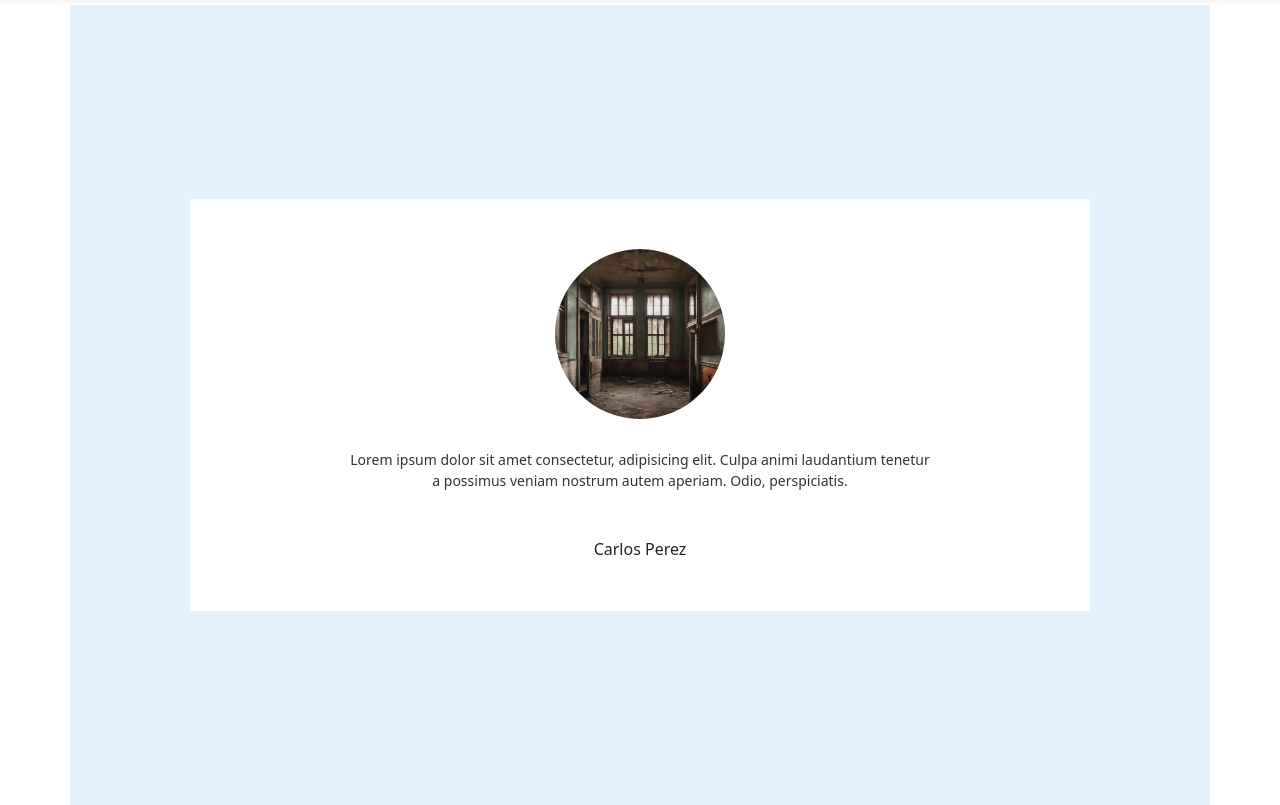
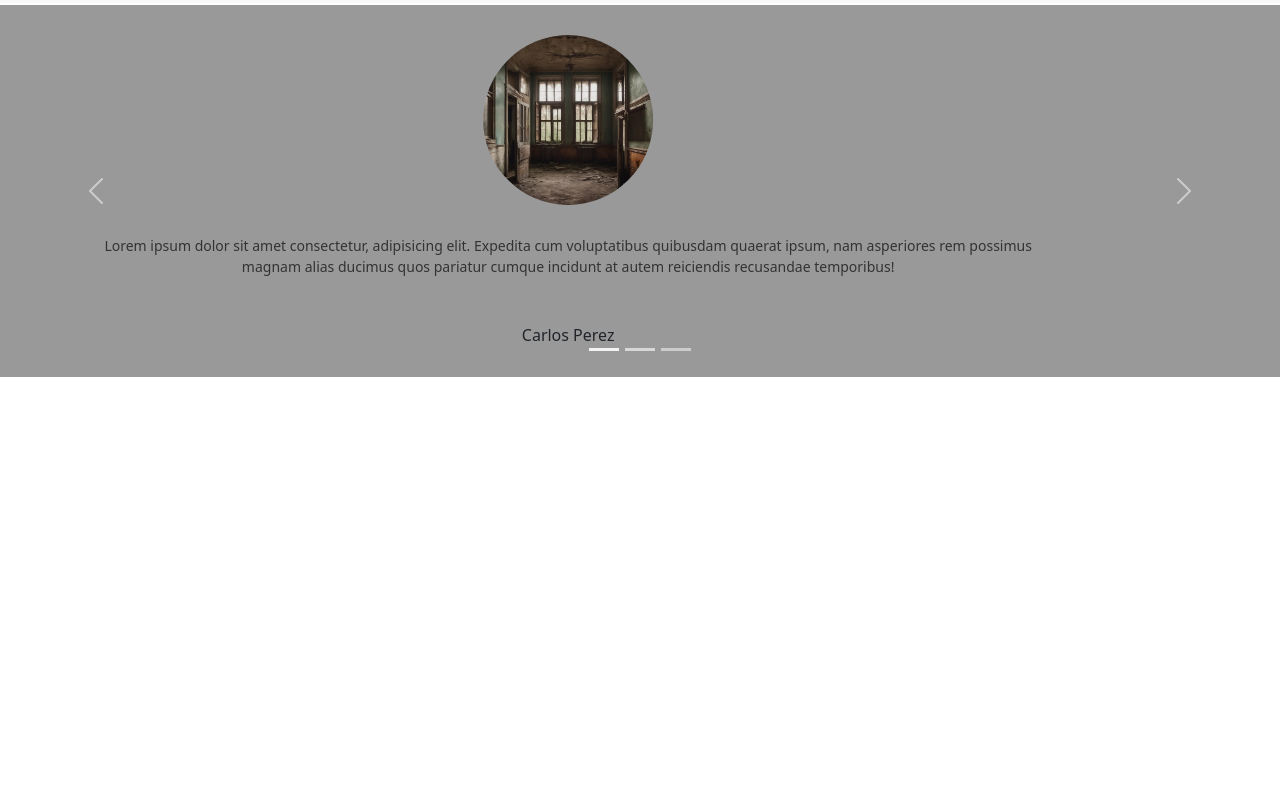
Before and after one commit to doguillen/proyectoPrograIV, a plain HTML site: page galeria.html in a window 1280 px wide. Shown: the part 121-926 px from the top of the page. After the commit the page ends 800 px from the top, so only its background shows below. Drawn offline with nearby package versions, Linux system fonts and the light colour scheme.

Commit message:
SliderTestimonios

```diff
--- a/Recursos/css/StyleGaleria.css
+++ b/Recursos/css/StyleGaleria.css
@@ -1,27 +1,10 @@
-.container {
-    height: 100vh;
-    width: 100%;
-    display: flex;
-    align-items: center;
-    justify-content: center;
-    background-color: #e3f2fd;
-}
 
 .testimonial {
     position: relative;
-    max-width: 900px;
     width: 100%;
-    padding: 50px 0;
-    row-gap: 30px;
-    background-color: #fff;
-
-}
-
-.testimonial .image{
-    height: 170px;
-    width: 170px;
-    object-fit: cover;
-    border-radius: 50%;
+    padding: 30px;
+    row-gap: 50px;
+    background-color: #999;
 }
 
 .testimonial .slide{
@@ -34,7 +17,7 @@
 
 .slide p{
     text-align: center;
-    padding: 0 160px;
+    padding: 0 120px;
     font-size: 14px;
     font-weight: 400;
     color: #333;
--- a/galeria.html
+++ b/galeria.html
@@ -51,20 +51,77 @@
     </header>
 
     <!-- Slyder de Testimonios -->
-    <section class="container">
+<div id="demo" class="carousel slide" data-bs-ride="carousel">
+
+    <!-- Indicators/dots -->
+    <div class="carousel-indicators">
+      <button type="button" data-bs-target="#demo" data-bs-slide-to="0" class="active"></button>
+      <button type="button" data-bs-target="#demo" data-bs-slide-to="1"></button>
+      <button type="button" data-bs-target="#demo" data-bs-slide-to="2"></button>
+    </div>
+
+    <!-- The slideshow/carousel -->
+    <div class="carousel-inner">
+      <div class="carousel-item active">
         <div class="testimonial">
             <div class="testi-content">
                 <div class="slide">
-                    <img class="image" src="Recursos/images/Carrusel/hospital.jpg" alt="hospital">
-                    <p>Lorem ipsum dolor sit amet consectetur, adipisicing elit. Culpa animi laudantium tenetur a
-                        possimus veniam nostrum autem aperiam. Odio, perspiciatis.</p>
+                    <img class="rounded-pill" style="height: 170px;width: 170px;"
+                        src="Recursos/images/Carrusel/hospital.jpg" alt="hospital">
+                    <p>Lorem ipsum dolor sit amet consectetur, adipisicing elit. Expedita cum voluptatibus quibusdam quaerat ipsum, nam asperiores rem possimus magnam alias ducimus quos pariatur cumque incidunt at autem reiciendis recusandae temporibus!</p>
                     <div class="detalles">
                         <span class="name">Carlos Perez</span>
                     </div>
                 </div>
             </div>
         </div>
-    </section>
+      </div>
+      <div class="carousel-item">
+        <div class="testimonial">
+            <div class="testi-content">
+                <div class="slide">
+                    <img class="rounded-pill" style="height: 170px;width: 170px;"
+                        src="Recursos/images/Carrusel/hospital.jpg" alt="hospital">
+                    <p>Lorem ipsum dolor sit amet consectetur adipisicing elit. Iste voluptatum nobis ipsum natus architecto a illo enim fugit neque libero reiciendis illum, voluptate aliquam optio, laudantium soluta vel. Omnis, deleniti.</p>
+                    <div class="detalles">
+                        <span class="name">Carlos Perez</span>
+                    </div>
+                </div>
+            </div>
+        </div>
+      </div>
+      <div class="carousel-item">
+        <div class="testimonial">
+                <div class="testi-content">
+                    <div class="slide">
+                        <img class="rounded-pill" style="height: 170px;width: 170px;"
+                            src="Recursos/images/Carrusel/hospital.jpg" alt="hospital">
+                        <p>Lorem ipsum dolor sit amet consectetur adipisicing elit. Doloribus optio voluptate delectus nulla officiis nobis ullam nisi atque, voluptas illo ipsum accusantium assumenda blanditiis eius consequuntur iusto veniam alias dolorum.</p>
+                        <div class="detalles">
+                            <span class="name">Carlos Perez</span>
+                        </div>
+                    </div>
+                </div>
+            </div>
+      </div>
+    </div>
+
+    <!-- Left and right controls/icons -->
+    <button class="carousel-control-prev" type="button" data-bs-target="#demo" data-bs-slide="prev">
+      <span class="carousel-control-prev-icon"></span>
+    </button>
+    <button class="carousel-control-next" type="button" data-bs-target="#demo" data-bs-slide="next">
+      <span class="carousel-control-next-icon"></span>
+    </button>
+  </div>
+
+    <br>
+
+
+
+
+
+
 
 
 </body>
```
